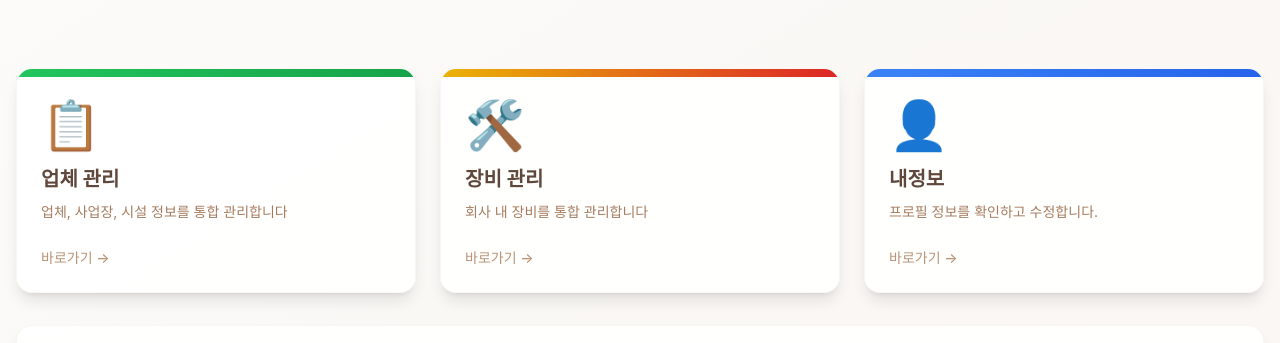
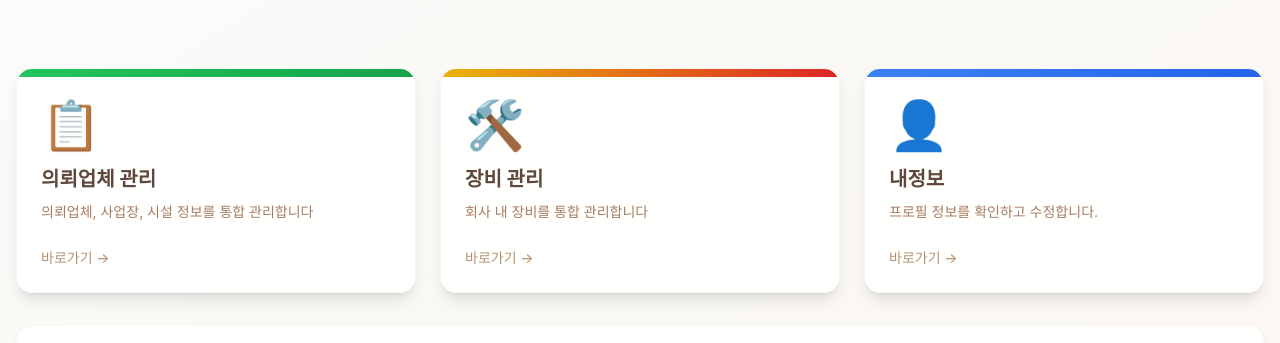
Before and after one commit to Arang0109/ensolution-frontend, a React (Vite) app in the folder ensolution-front/: page /home in a window 1280 px wide. Shown: the part 217-560 px from the top of the page. Built offline with nearby package versions, Linux system fonts and the light colour scheme; sample sign-in values are in the browser's storage.

Commit message:
refactor: MenuCard Component 분리

```diff
--- a/ensolution-front/src/common/routes/MainLayout.tsx
+++ b/ensolution-front/src/common/routes/MainLayout.tsx
@@ -50,9 +50,9 @@ export const MainLayout = () => {
                 <Dropdown
                   label="관리"
                   items={[
-                    { label: '업체관리', path: '/companies' },
-                    { label: '사업장관리', path: '/workplaces' },
-                    { label: '시설관리', path: '/stacks' },
+                    { label: '의뢰업체관리', path: '/company' },
+                    { label: '사업장관리', path: '/workplace' },
+                    { label: '시설관리', path: '/stack' },
                   ]}
                 />
               </nav>
--- /dev/null
+++ b/ensolution-front/src/common/ui/MenuCardItem.tsx
@@ -0,0 +1,39 @@
+import type { FC } from "react";
+import { useNavigate } from "react-router";
+
+export interface MenuCard {
+  title: string;
+  description: string;
+  icon: string;
+  path: string;
+  color: string;
+}
+
+export const MenuCardItem: FC<MenuCard> = ({ title, description, icon, path, color }) => {
+  const navigate = useNavigate();
+
+  return (
+    <div
+      onClick={() => navigate(path)}
+      className="bg-white/90 backdrop-blur-sm rounded-2xl shadow-lg hover:shadow-2xl transition-all duration-300 cursor-pointer transform hover:-translate-y-2 border border-sand-200/50 overflow-hidden group"
+    >
+      <div className={`h-2 bg-gradient-to-r ${color}`} />
+      <div className="p-6">
+        <div className="text-5xl mb-4 group-hover:scale-110 transition-transform duration-300">
+          {icon}
+        </div>
+        <h3 className="text-xl font-bold text-brown-900 mb-2">
+          {title}
+        </h3>
+        <p className="text-brown-600 text-sm leading-relaxed">
+          {description}
+        </p>
+      </div>
+      <div className="px-6 pb-6">
+        <div className="text-brown-500 text-sm font-medium group-hover:text-brown-700 transition-colors">
+          바로가기 →
+        </div>
+      </div>
+    </div>
+  );
+};
--- a/ensolution-front/src/common/ui/index.ts
+++ b/ensolution-front/src/common/ui/index.ts
@@ -1,3 +1,5 @@
 export { ToastContainer, ToastItem } from './Toast';
 export type { Toast, ToastType } from './Toast';
 export { Dropdown } from './Dropdown';
+export { MenuCardItem } from './MenuCardItem';
+export type { MenuCard } from './MenuCardItem';
--- a/ensolution-front/src/features/home/pages/HomePage.tsx
+++ b/ensolution-front/src/features/home/pages/HomePage.tsx
@@ -1,20 +1,12 @@
-import { useNavigate } from "react-router";
-
-interface MenuCard {
-  title: string;
-  description: string;
-  icon: string;
-  path: string;
-  color: string;
-}
+import type { MenuCard } from "@/common/ui";
+import { MenuCardItem } from "@/common/ui";
 
 export const HomePage = () => {
-  const navigate = useNavigate();
 
   const menuCards: MenuCard[] = [
     {
-      title: "업체 관리",
-      description: "업체, 사업장, 시설 정보를 통합 관리합니다",
+      title: "의뢰업체 관리",
+      description: "의뢰업체, 사업장, 시설 정보를 통합 관리합니다",
       icon: "📋",
       path: "/client",
       color: "from-green-500 to-green-600",
@@ -50,29 +42,7 @@ export const HomePage = () => {
       {/* 카드 그리드 */}
       <div className="grid grid-cols-1 sm:grid-cols-2 lg:grid-cols-3 gap-6 mx-auto container">
         {menuCards.map((card) => (
-          <div
-            key={card.path}
-            onClick={() => navigate(card.path)}
-            className="bg-white/90 backdrop-blur-sm rounded-2xl shadow-lg hover:shadow-2xl transition-all duration-300 cursor-pointer transform hover:-translate-y-2 border border-sand-200/50 overflow-hidden group"
-          >
-            <div className={`h-2 bg-gradient-to-r ${card.color}`} />
-            <div className="p-6">
-              <div className="text-5xl mb-4 group-hover:scale-110 transition-transform duration-300">
-                {card.icon}
-              </div>
-              <h3 className="text-xl font-bold text-brown-900 mb-2">
-                {card.title}
-              </h3>
-              <p className="text-brown-600 text-sm leading-relaxed">
-                {card.description}
-              </p>
-            </div>
-            <div className="px-6 pb-6">
-              <div className="text-brown-500 text-sm font-medium group-hover:text-brown-700 transition-colors">
-                바로가기 →
-              </div>
-            </div>
-          </div>
+          <MenuCardItem key={card.path} {...card} />
         ))}
       </div>
 
```
